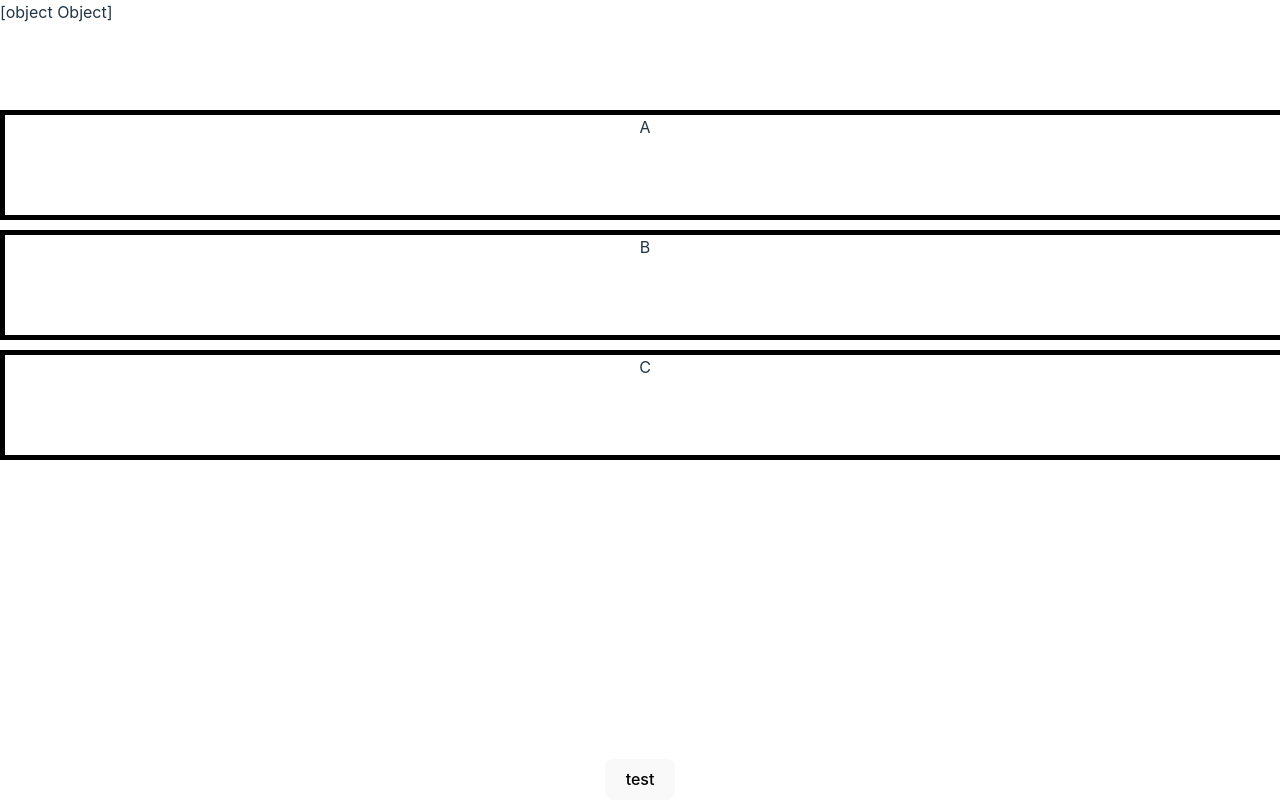
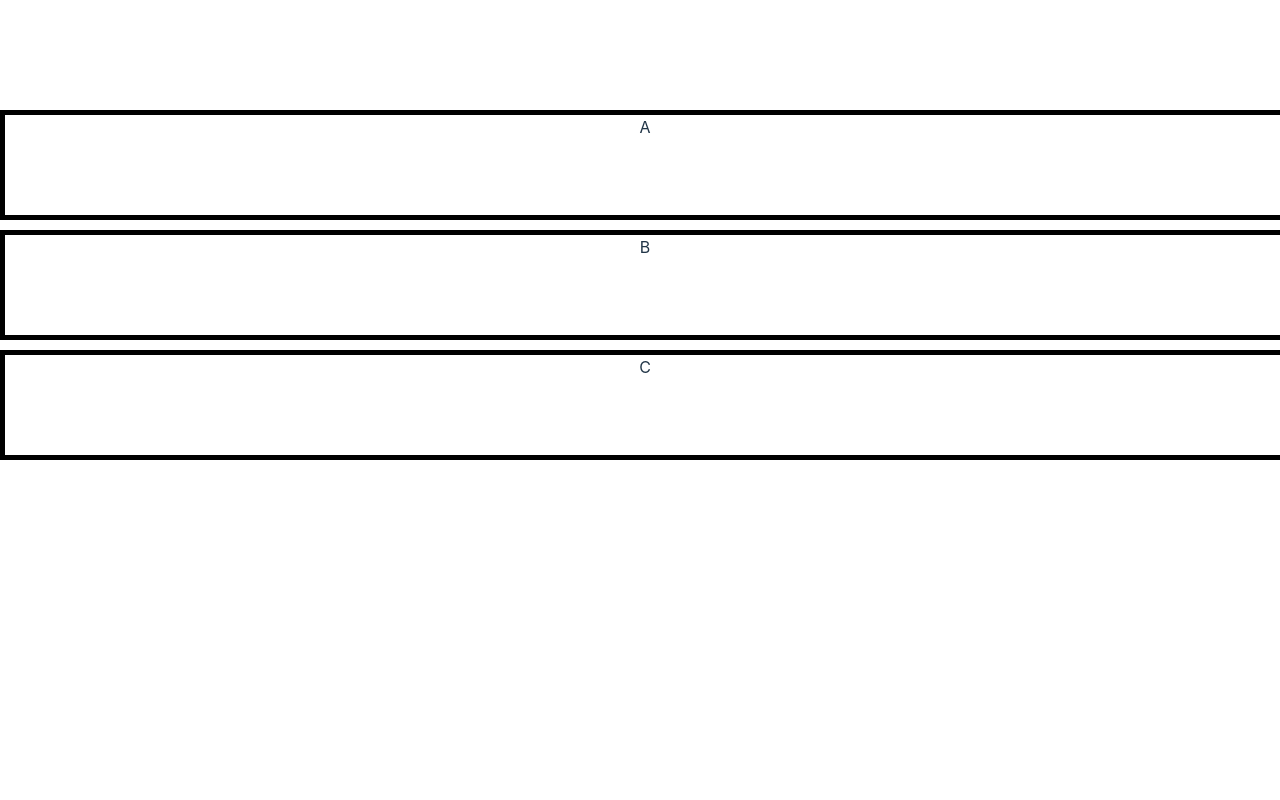
Before and after one commit to FOFO-project/FOFO_front, a React (Vite) app: page /Test in a window 1280 px wide. Built offline with nearby package versions, Linux system fonts and the light colour scheme.

Commit message:
Revert "update ConditionedList"
This reverts commit bba1cbf2ed1c95853277bc95d4a85cab54af1aff.

```diff
--- a/src/app/config.ts
+++ b/src/app/config.ts
@@ -1,3 +1,3 @@
 export default {
-	server_url: "http://144.24.79.73",
+	server_url: "",
 };
--- a/src/entities/TestEntity/TestEntity.tsx
+++ b/src/entities/TestEntity/TestEntity.tsx
@@ -1,9 +1,8 @@
-import { ReactElement } from "react";
 import styles from "./styles.module.scss";
 
 interface TestEntityProps {
 	text: string;
 }
-export function TestEntity({ text }: TestEntityProps): ReactElement {
+export function TestEntity({ text }: TestEntityProps) {
 	return <div className={styles.container}>{text}</div>;
 }
--- a/src/pages/Test/Test.tsx
+++ b/src/pages/Test/Test.tsx
@@ -1,30 +1,30 @@
 import { ConditionedList } from "../../shared/shared";
 import { TestEntity } from "../../entities/entities";
+import { Condition } from "../../shared/shared_types";
 import styles from "../pages.module.scss";
-import { useState } from "react";
 
 export function Test() {
-	// TestEntity가 만드는 Element를 타입으로 가져옴
-	type TestEntityElement = ReturnType<typeof TestEntity>;
-
-	const [items, setItems] = useState<TestEntityElement[]>([
+	const initItems = [
 		<TestEntity text="A" />,
 		<TestEntity text="B" />,
 		<TestEntity text="C" />,
-	]);
-
+	];
 	return (
 		<div className={styles.Page}>
-			<ConditionedList<TestEntityElement>
-				items={items}
-				setItems={setItems}
-				// columnFixItem={[
-				// 	{ name: "colA", value: "A" },
-				// 	{ name: "colB", value: "B" },
-				// 	{ name: "colC", value: "C" },
-				// ]}
+			<ConditionedList
+				initItems={initItems}
+				conditionList={
+					[
+						{ name: "condition A", type: "string" },
+						{ name: "condition B", type: "string" },
+						{
+							name: "condition C",
+							type: "select",
+							valueList: ["item1", "item2"],
+						},
+					] as Condition[]
+				}
 			/>
-			<button onClick={() => setItems([])}>test</button>
 		</div>
 	);
 }
--- a/src/shared/component/ConditionedList/ConditionedList.tsx
+++ b/src/shared/component/ConditionedList/ConditionedList.tsx
@@ -1,64 +1,36 @@
-import { cloneElement, ReactElement, useEffect, useState } from "react";
+import { cloneElement, ReactElement, useState } from "react";
 import styles from "./styles.module.scss";
-import { Condition, OrderDir } from "../../shared_types";
+import { Condition } from "../../shared_types";
 
-//인자를 받아서
 interface ConditionedListProps<T extends ReactElement> {
-	items: T[];
-	setItems: Function;
-	columnFixItem?: Condition[];
+	initItems?: T[];
+	conditionList: Condition[];
 }
+
+function makeConditionBox(condition: Condition) {
+	const { name, type, valueList } = condition;
+	if (type === "string") {
+		return <input></input>;
+	} else if (type === "select") {
+		return <option></option>;
+	}
+	return;
+}
+
 export function ConditionedList<T extends ReactElement>({
-	items,
-	setItems,
-	columnFixItem,
+	initItems,
 }: ConditionedListProps<T>) {
-	//item으로 칼럼 목록 재생성
-	function getItemsColumnList(items: T[]) {
-		return items[0]
-			? Object.keys(items[0].props).map((prop): Condition => {
-					return { name: prop, value: prop };
-			  })
-			: [];
-	}
-	//정렬기준, 리스트를 기반으로 항목 생성
-	function generateList(items: T[], orderDirs: OrderDir[]) {
-		return items.map((element, i) => {
-			return cloneElement(element as ReactElement, {
-				key: i,
-			});
-		});
-	}
-
-	const initConditions = columnFixItem ?? getItemsColumnList(items);
-	const [conditions, setConditions] = useState<Condition[]>(initConditions);
-	const [orderDirs, setOrderDirs] = useState<OrderDir[]>(
-		initConditions.map(() => null)
-	);
-	let ListPanel = generateList(items, orderDirs);
-	useEffect(() => {
-		//만일 item 기반 칼럼이라면, item 목록 변경 시 조건 목록 업데이트
-		if (columnFixItem === undefined) {
-			const newColumns = getItemsColumnList(items);
-			//신규 조건 목록이 다를 경우, 조건 목록 갱신
-			if (JSON.stringify(conditions) !== JSON.stringify(newColumns))
-				setConditions(newColumns);
-		}
-	}, [items]);
-	useEffect(() => {
-		//조건 목록 변경 시 정렬 기준 초기화
-		setOrderDirs(conditions.map(() => null));
-	}, [conditions]);
-	useEffect(() => {
-		//정렬 내용 변경 시 리스트 업데이트
-		ListPanel = generateList(items, orderDirs);
-	}, [orderDirs]);
+	const [items, setItems] = useState<T[] | undefined>(initItems);
 	return (
 		<div className={styles.container}>
-			<div className={styles.condition_panel}>
-				{conditions.toString()}
+			<div className={styles.condition_panel}></div>
+			<div className={styles.list_panel}>
+				{items?.map((element, i) => {
+					return cloneElement(element as ReactElement, {
+						key: i,
+					});
+				})}
 			</div>
-			<div className={styles.list_panel}>{ListPanel}</div>
 		</div>
 	);
 }
--- a/src/shared/shared_types.tsx
+++ b/src/shared/shared_types.tsx
@@ -1,6 +1,5 @@
 export interface Condition {
 	name: string;
-	value: any;
+	type: "string" | "select";
+	valueList?: any[];
 }
-
-export type OrderDir = "ASC" | "DESC" | null;
```
